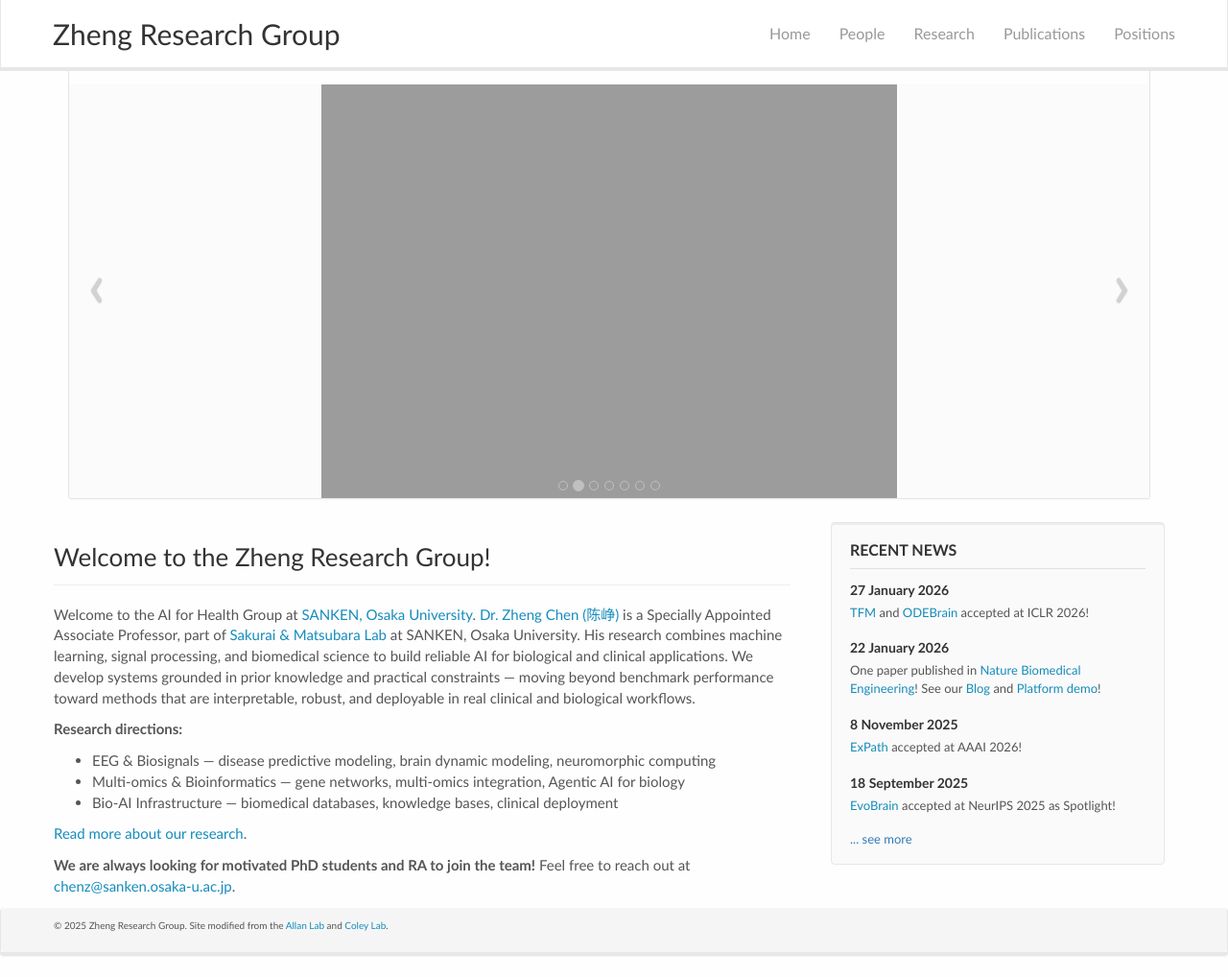
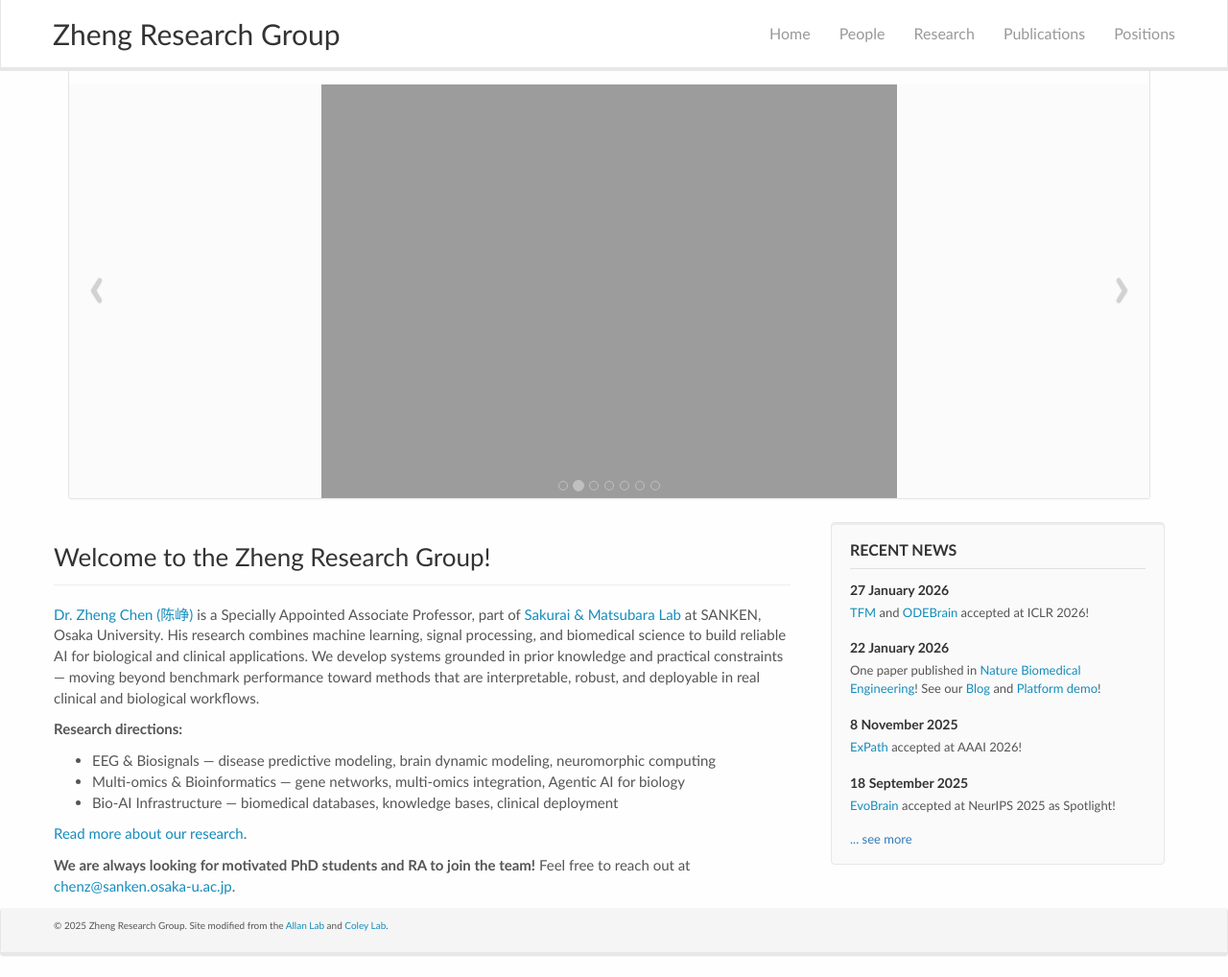
Before and after one commit to zhengchen3/zhengchen3.github.io, a Jekyll site: the page built from _pages/home.md, in a window 1280 px wide and 1018 px high. Shown: the whole window at 96% size. Built offline with Jekyll 4.4.1, drawn with Linux system fonts in a browser that asks for light colours; nearby versions of some CDN libraries.

```diff
--- a/_pages/home.md
+++ b/_pages/home.md
@@ -7,7 +7,7 @@ sitemap: false
 permalink: /
 ---
 
-Welcome to the AI for Health Group at [SANKEN, Osaka University](https://www.sanken.osaka-u.ac.jp/en/). [Dr. Zheng Chen (陈峥)](https://scholar.google.com/citations?user=571LAh4AAAAJ&hl=en) is a Specially Appointed Associate Professor, part of [Sakurai & Matsubara Lab](https://www.dm.sanken.osaka-u.ac.jp) at SANKEN, Osaka University. His research combines machine learning, signal processing, and biomedical science to build reliable AI for biological and clinical applications. We develop systems grounded in prior knowledge and practical constraints — moving beyond benchmark performance toward methods that are interpretable, robust, and deployable in real clinical and biological workflows.
+[Dr. Zheng Chen (陈峥)](https://scholar.google.com/citations?user=571LAh4AAAAJ&hl=en) is a Specially Appointed Associate Professor, part of [Sakurai & Matsubara Lab](https://www.dm.sanken.osaka-u.ac.jp) at SANKEN, Osaka University. His research combines machine learning, signal processing, and biomedical science to build reliable AI for biological and clinical applications. We develop systems grounded in prior knowledge and practical constraints — moving beyond benchmark performance toward methods that are interpretable, robust, and deployable in real clinical and biological workflows.
 
 **Research directions:**
 - EEG & Biosignals — disease predictive modeling, brain dynamic modeling, neuromorphic computing
```
